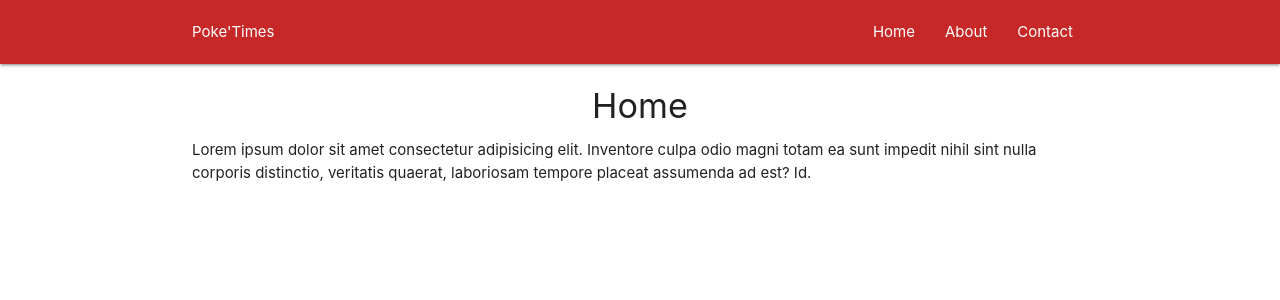
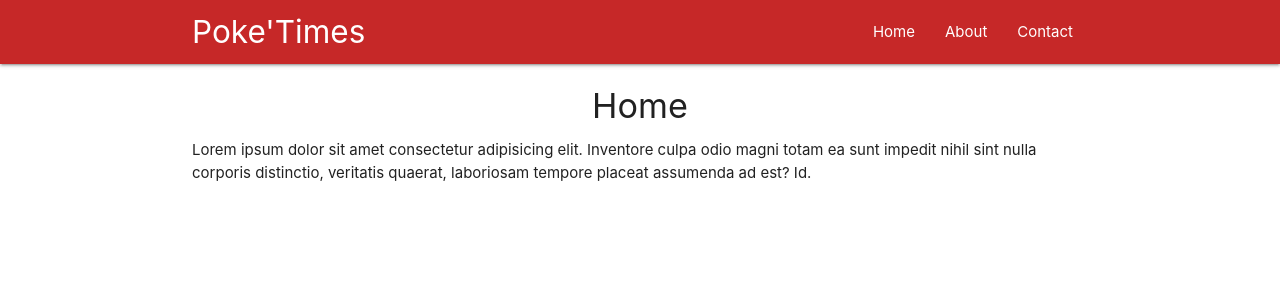
Before and after one commit to GoodnessObi/React, a React (Create React App) app: page / in a window 1280 px wide. Shown: the top 300 px of the page. Built offline with nearby package versions, Linux system fonts and the light colour scheme.

Commit message:
feature: add Links and NavLinks

```diff
--- a/src/components/About.js
+++ b/src/components/About.js
@@ -1,6 +1,6 @@
 import React from 'react';
 
-function About() {
+const About = () => {
 	return (
 		<div className='container'>
 			<h4 className='center'>About us</h4>
@@ -11,6 +11,6 @@
 			</p>
 		</div>
 	);
-}
+};
 
 export default About;
--- a/src/components/Contact.js
+++ b/src/components/Contact.js
@@ -1,6 +1,6 @@
 import React from 'react';
 
-function Contact() {
+const Contact = (props) => {
 	return (
 		<div className='container'>
 			<h4 className='center'>Contact</h4>
@@ -11,6 +11,6 @@
 			</p>
 		</div>
 	);
-}
+};
 
 export default Contact;
--- a/src/components/Home.js
+++ b/src/components/Home.js
@@ -1,6 +1,6 @@
 import React from 'react';
 
-function Home() {
+const Home = () => {
 	return (
 		<div className='container'>
 			<h4 className='center'>Home</h4>
@@ -11,6 +11,6 @@
 			</p>
 		</div>
 	);
-}
+};
 
 export default Home;
--- a/src/components/Navbar.js
+++ b/src/components/Navbar.js
@@ -1,19 +1,20 @@
 import React from 'react';
+import { Link, NavLink } from 'react-router-dom';
 
 function Navbar() {
 	return (
 		<nav className='nav-wrapper red darken-3'>
 			<div className='container'>
-				<a className='brand-logp'>Poke'Times</a>
+				<a className='brand-logo'>Poke'Times</a>
 				<ul className='right'>
 					<li>
-						<a href='/'>Home</a>
+						<Link to='/'>Home</Link>
 					</li>
 					<li>
-						<a href='/about'>About</a>
+						<NavLink to='/about'>About</NavLink>
 					</li>
 					<li>
-						<a href='/contact'>Contact</a>
+						<NavLink to='/contact'>Contact</NavLink>
 					</li>
 				</ul>
 			</div>
```
